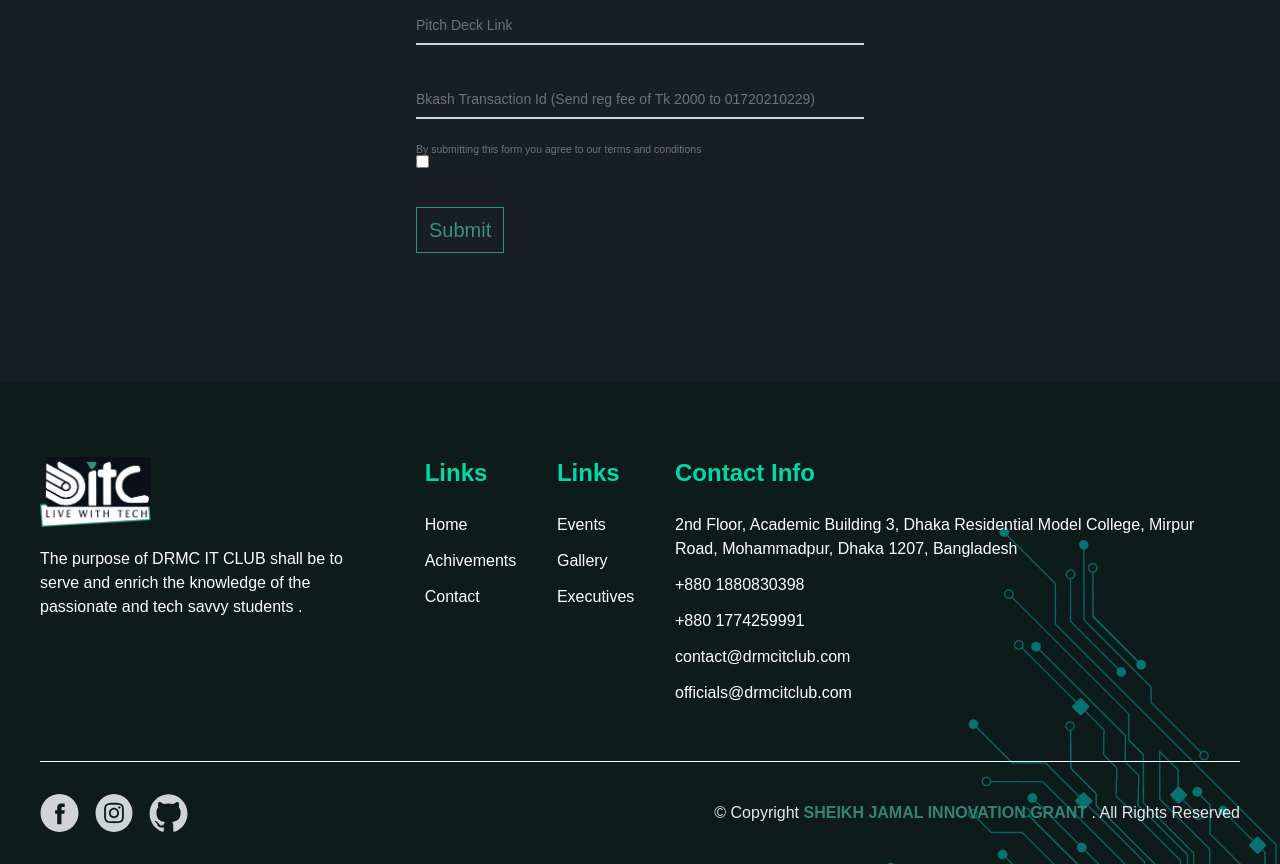
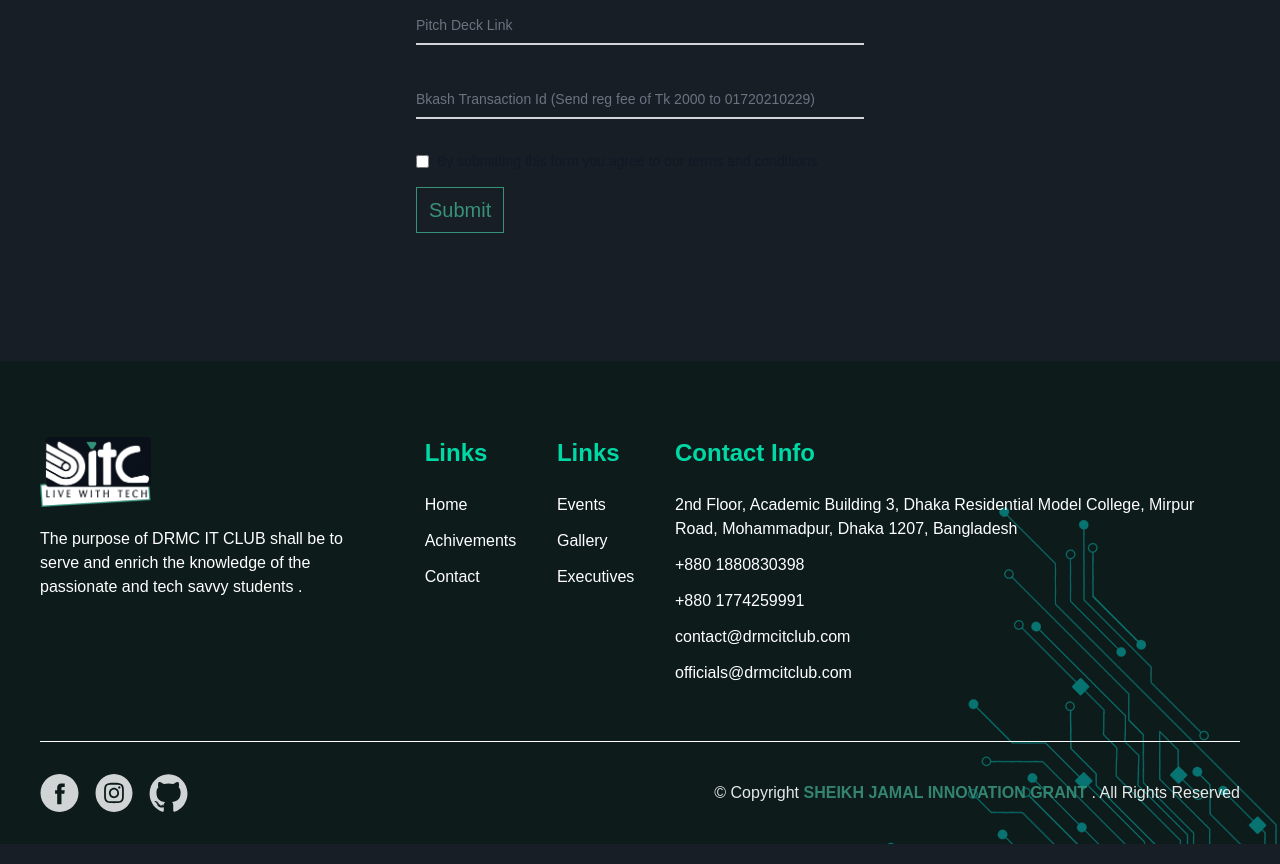
Before and after one commit to sakibmouin/sheikh-jamal-innovation-grant, a website: page apply.html in a window 1280 px wide. Shown: the part 1569-2433 px from the top of the page. Drawn offline with nearby package versions, Linux system fonts and the light colour scheme.

Commit message:
Update t&c checkbox

```diff
--- a/apply.html
+++ b/apply.html
@@ -613,22 +613,9 @@
             >
           </div>
 
-<div class="flex justify-start items-center relative z-0 w-full mb-8 group">
-    <div class="checkbox" style="padding-right: 20px;">
-        <input
-              id="29209318"
-              type="checkbox"
-              name="entry.29209318"
-              value="Yes, I agree"
-              class="peer"
-              required
-            >
-    </div>
-    <label
-      for="29209318"
-      class="peer-focus:font-medium absolute text-sm text-gray-500 dark:text-gray-400 duration-300 transform -translate-y-6 scale-75 top-3 -z-10 origin-[0] peer-focus:start-0 rtl:peer-focus:translate-x-1/4 peer-focus:text-blue-600 peer-focus:dark:text-blue-500 peer-placeholder-shown:scale-100 peer-placeholder-shown:translate-y-0 peer-focus:scale-75 peer-focus:-translate-y-6"
-      >By submitting this form you agree to our terms and conditions</label
-    >
+<div class="flex items-center mb-4">
+    <input id="default-checkbox" type="checkbox" value="" class="w-4 h-4 text-blue-600 bg-gray-100 border-gray-300 rounded focus:ring-blue-500 dark:focus:ring-blue-600 dark:ring-offset-gray-800 focus:ring-2 dark:bg-gray-700 dark:border-gray-600">
+    <label for="default-checkbox" class="ms-2 text-sm font-medium text-gray-900 dark:text-gray-300">By submitting this form you agree to our terms and conditions</label>
 </div>
 
           <input type="hidden" name="fvv" value="1" />
```
